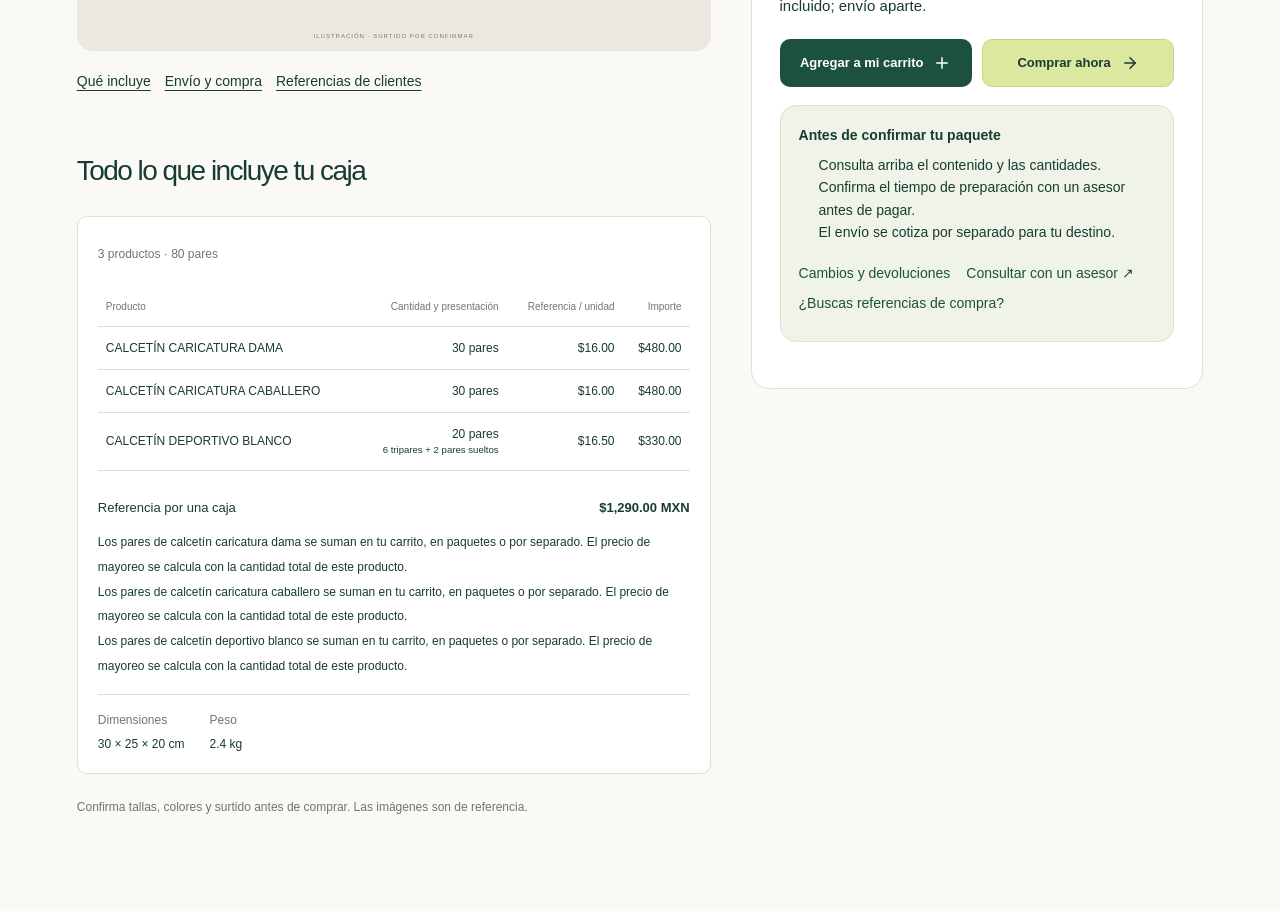
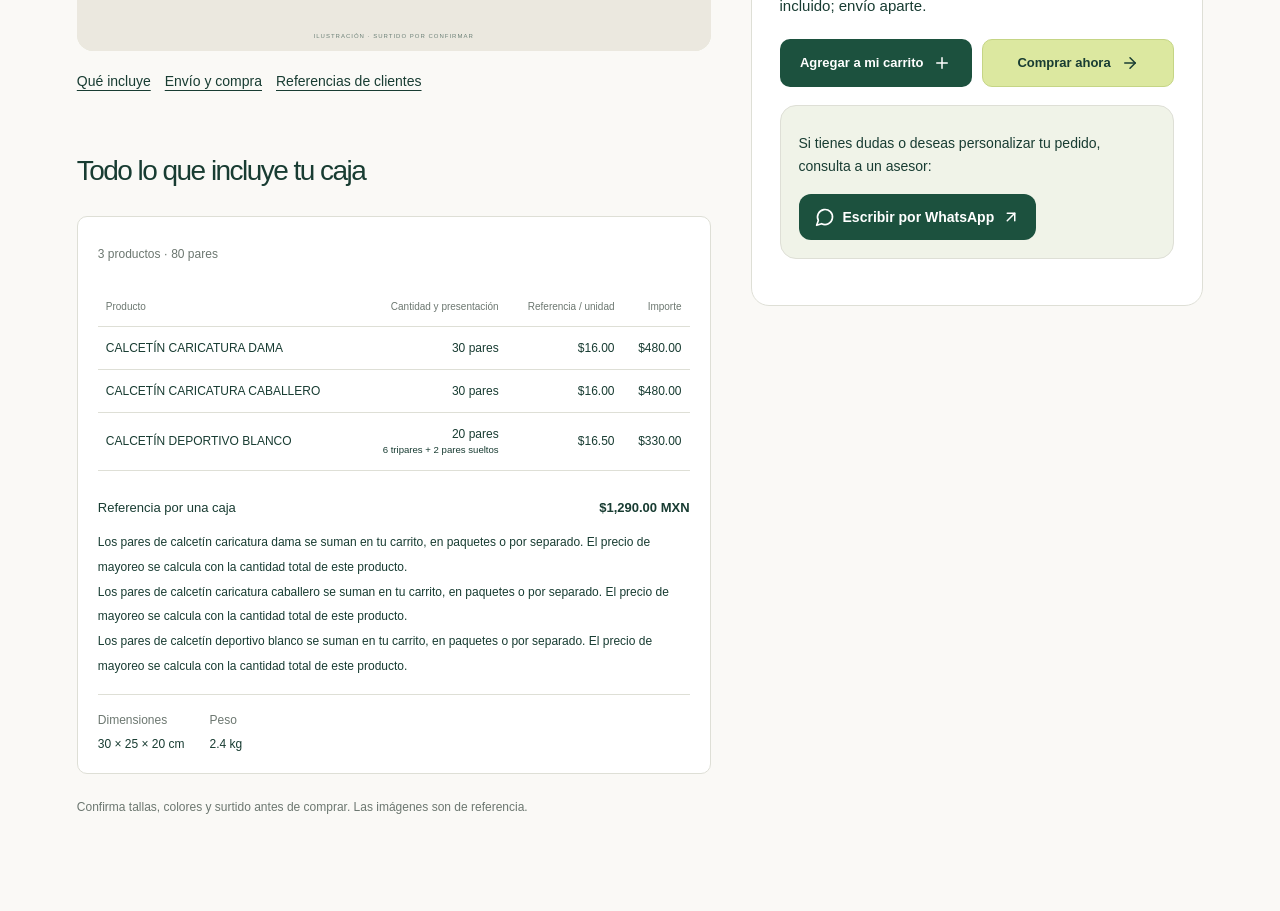
Before and after one commit to jesuscilias930-salebot/ecommerce, a Next.js app: page /paquetes/1 in a window 1280 px wide. Shown: the part 940-1851 px from the top of the page. Built offline with nearby package versions, Linux system fonts and the light colour scheme.

Commit message:
Simplifica asesoría de paquetes con botón de WhatsApp

```diff
--- a/app/paquetes/[id]/page.tsx
+++ b/app/paquetes/[id]/page.tsx
@@ -41,7 +41,7 @@ export default async function Page({params}:{params:Promise<{id:string}>}) {
         <dl className={styles.facts}><div><dt>Contenido por caja</dt><dd>{packageQuantityLabel(item)}</dd></div><div><dt>Promedio de referencia por unidad</dt><dd>{item.pieces>0?money(item.price/item.pieces):'—'}</dd></div></dl>
         <p className="stock">{item.available?`${item.available} cajas disponibles`:'Temporalmente agotado'}</p>
         <AddButton key={item.id} item={item} chooseQuantity/>
-        <PurchaseConfidence bundleId={item.id}/>
+        <PurchaseConfidence/>
       </section>
     </div>
     {related.length>0&&<section className={styles.content} aria-labelledby="related-title"><h2 id="related-title">Otras opciones para tu negocio</h2><p>Paquetes disponibles con productos en común o una inversión cercana. Compara el contenido antes de elegir.</p><div className="product-grid">{related.map(candidate=><Card key={candidate.id} item={candidate}/>)}</div><Link className="text-link" href="/paquetes">Comparar todos los paquetes →</Link></section>}
--- a/components/store-trust.module.css
+++ b/components/store-trust.module.css
@@ -10,6 +10,7 @@
 .card img{width:100%;height:230px;object-fit:cover;border-radius:12px;}.card blockquote{margin:18px 0;line-height:1.7;white-space:pre-wrap;overflow-wrap:anywhere;}.card figcaption{font-size:14px;color:#6c7770;}
 .compact{margin:18px 0;padding:18px;background:#f0f3e8;border:1px solid #dedfd6;border-radius:16px;font-size:14px;line-height:1.6;}
 .compact ul{padding-left:20px;margin:8px 0;}.compact a,.links a{color:#1c513e;text-underline-offset:3px;}.compact p{margin:8px 0;}
+.compact .advisorButton{display:inline-flex;align-items:center;justify-content:center;gap:8px;max-width:100%;box-sizing:border-box;margin-top:8px;padding:12px 16px;min-height:44px;border-radius:12px;background:#1c513e;color:#fff;text-decoration:none;font-weight:700;}.compact .advisorButton:hover{background:#183c32;}
 .links{display:flex;gap:16px;flex-wrap:wrap;margin-top:18px;}
 .policies{max-width:820px;display:grid;gap:16px;}.policies section{padding:24px;border:1px solid #dedfd6;border-radius:18px;background:#fff;scroll-margin-top:100px;}.policies h2{font-size:24px;}.policies p{line-height:1.7;white-space:pre-wrap;overflow-wrap:anywhere;}
 .community a:focus-visible,.compact a:focus-visible,.links a:focus-visible{outline:3px solid #92af46;outline-offset:5px;}
--- a/components/store-trust.tsx
+++ b/components/store-trust.tsx
@@ -1,7 +1,7 @@
 import {TestimonialPhotos} from '@/components/testimonial-photos';
 import Link from 'next/link';
 import {PackageCheck,MessageCircle,Truck,ArrowUpRight} from 'lucide-react';
-import {COMMUNITY_URL,SUPPORT_URL,publishedReferences,storePolicies,type CustomerReference} from '@/lib/store-trust';
+import {COMMUNITY_URL,SUPPORT_URL,publishedReferences,type CustomerReference} from '@/lib/store-trust';
 import styles from './store-trust.module.css';
 
 export function ReferenceCard({reference:r}:{reference:CustomerReference}){return <figure className={styles.card}>
@@ -17,4 +17,4 @@ export function TrustSection(){return <section className="section" aria-labelled
 </div></section>;}
 export function CustomerReferences(){const references=publishedReferences();return <section className="section" id="referencias"><TestimonialPhotos limit={3}/><span className="eyebrow">EXPERIENCIAS DE COMPRA</span><h2>{references.length?'Clientes que ya recibieron su pedido.':'¿Quieres conocer referencias antes de comprar?'}</h2>{references.length?<><p className={styles.intro}>Testimonios y fotografías publicados con autorización de sus autores.</p><div className={styles.grid}>{references.slice(0,3).map(r=><ReferenceCard key={r.id} reference={r}/>)}</div></>:<p className={styles.intro}>Consulta cómo solicitar referencias y resolver tus dudas sobre los paquetes.</p>}<div className={styles.links}><Link href="/referencias">{references.length?'Ver todas las referencias':'Consultar referencias'} →</Link></div></section>;}
 export function CommunitySection(){return <section className="section" id="comunidad"><div className={styles.community}><div><MessageCircle size={32} aria-hidden="true"/><h2>Conoce nuestra comunidad.</h2><p>También puedes acercarte a Merlyn desde nuestro grupo de WhatsApp. Entrar es opcional: puedes seguir comprando directamente en la tienda.</p></div><div><a href={COMMUNITY_URL} target="_blank" rel="noopener noreferrer">Conocer el grupo de WhatsApp <ArrowUpRight size={20} aria-hidden="true"/></a><small>Se abre WhatsApp en otra pestaña. Al unirte, tu número puede ser visible para otros participantes. No compartas datos de pago en el grupo.</small></div></div></section>;}
-export function PurchaseConfidence({bundleId}:{bundleId:number}){const reference=publishedReferences(bundleId)[0];return <aside className={styles.compact} aria-label="Información antes de comprar"><strong>Antes de confirmar tu paquete</strong><ul><li>Consulta arriba el contenido y las cantidades.</li><li>{storePolicies.preparation||'Confirma el tiempo de preparación con un asesor antes de pagar.'}</li><li>El envío se cotiza por separado para tu destino.</li></ul><div className={styles.links}><Link href="/ayuda#cambios">Cambios y devoluciones</Link><ContactLink/></div>{reference?<p>“{reference.quote}” — {reference.publicName} · <Link href="/referencias">Ver referencias</Link></p>:<p><Link href="/referencias">¿Buscas referencias de compra?</Link></p>}</aside>;}
+export function PurchaseConfidence(){return <aside className={styles.compact} aria-label="Consulta con un asesor"><p>Si tienes dudas o deseas personalizar tu pedido, consulta a un asesor:</p>{SUPPORT_URL?<a className={styles.advisorButton} href={SUPPORT_URL} target="_blank" rel="noopener noreferrer"><MessageCircle size={20} aria-hidden="true"/>Escribir por WhatsApp <ArrowUpRight size={18} aria-hidden="true"/></a>:<Link className={styles.advisorButton} href="/ayuda#contacto">Contactar a un asesor</Link>}</aside>;}
```
